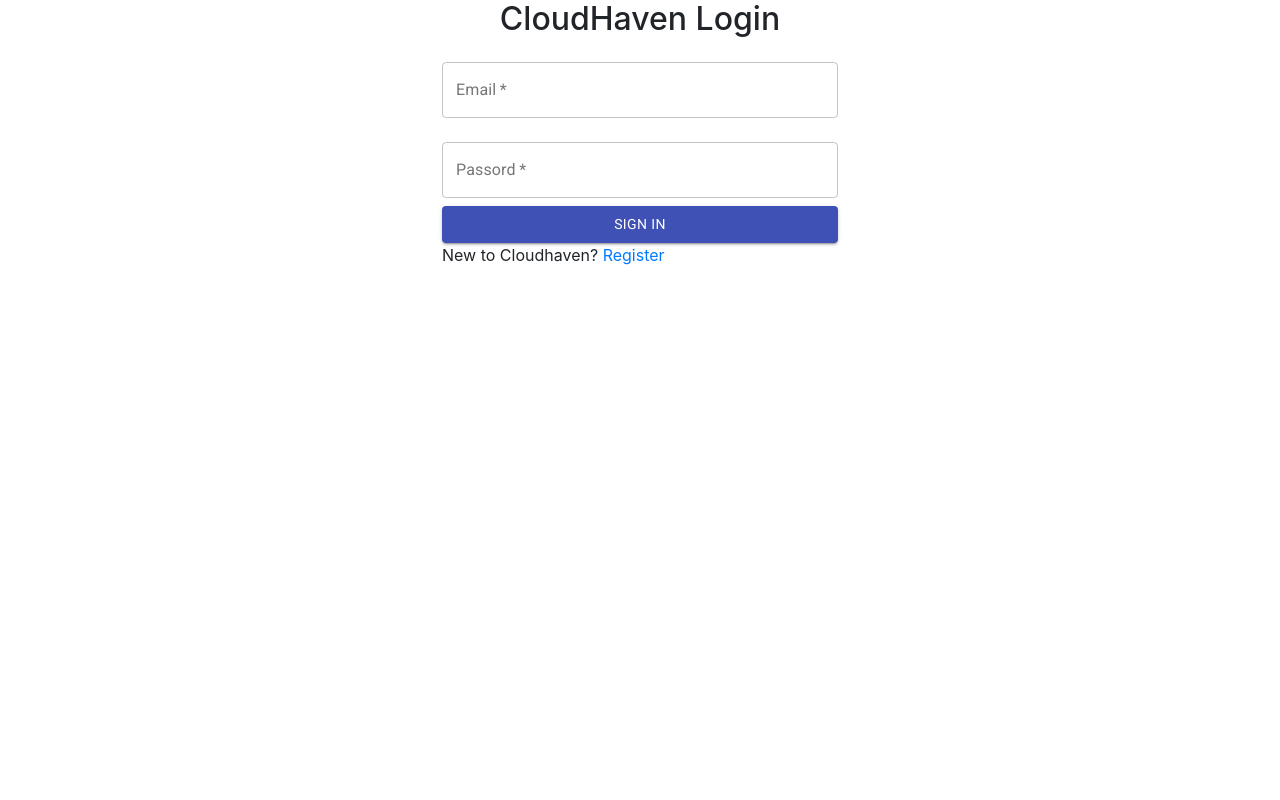
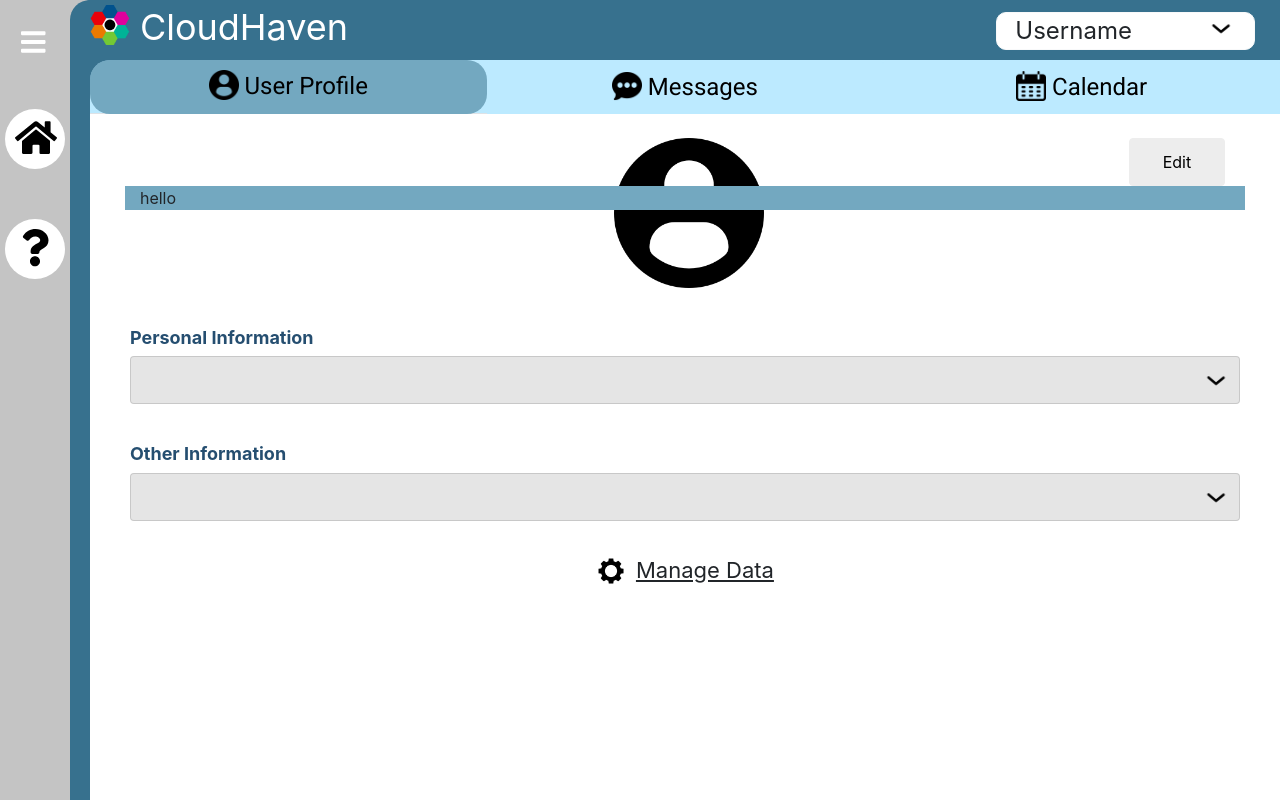
Before and after one commit to CPSECapstone/CloudHaven, a React (Create React App) app in the folder frontend/: page /home in a window 1280 px wide. Before the commit this address led to /login. Built offline with nearby package versions, Linux system fonts and the light colour scheme.

Commit message:
created new components for user data popup and app data row that goes inside the data popup
Co-authored-by: ShreyaTumma <ShreyaTumma@users.noreply.github.com>

```diff
--- a/frontend/src/App.js
+++ b/frontend/src/App.js
@@ -11,7 +11,7 @@ function App() {
     <BrowserRouter>
         <Switch>
           <PublicRoute restricted={true} exact path='/' component = {Landing}/>
-          <PrivateRoute path='/home' component = {Home}/>
+          <PublicRoute path='/home' component = {Home}/>
           <PublicRoute restricted={true} path='/login' component={Login}/>
           <PublicRoute restricted={true} path='/register'
             component={Registration}/>
--- a/frontend/src/Components/Home/Home.js
+++ b/frontend/src/Components/Home/Home.js
@@ -1,6 +1,7 @@
 import profile from "../../Images/profileUser.png";
 import React from "react";
 import { SideBar, TopBar, TabSystem } from '../components';
+import UserProfile from "../UserProfile/UserProfile";
 import {withRouter} from 'react-router-dom';
 import './Home.css';
 
@@ -11,7 +12,7 @@ function Home() {
             <div id="PageFrame">
                 <TopBar />
                 <div id="MainContent">
-            <TabSystem dynamicTabIcon={profile} dynamicTabTitle="User Profile"/>
+                <TabSystem dynamicTabIcon={profile} dynamicTabTitle="User Profile" dynamicTabContent={<UserProfile/>}/>
                 </div>
             </div>
         </div>
--- a/frontend/src/Components/TabSystem/TabSystem.js
+++ b/frontend/src/Components/TabSystem/TabSystem.js
@@ -11,7 +11,7 @@ export default (props) => {
             <Tab eventKey="DynamicTab" title={
 					<span> <img className="TabIcon" src={props.dynamicTabIcon} height="30"/> {props.dynamicTabTitle} </span>
 				}>
-               <UserProfile/>
+               {props.dynamicTabContent}
             </Tab>
             <Tab eventKey="Messages" title={
 					<span> <img className="TabIcon" src={chatBubble} height="30"/> Messages </span>
--- /dev/null
+++ b/frontend/src/Components/UserDataPopup/AppDataRow.css
@@ -0,0 +1,47 @@
+.AppDataRow {
+    align-items: center;
+    background-color: #73A8C0;
+}
+
+.VendorName {
+    font-size: 18px;
+}
+
+.checkbox {
+    position: relative;
+    bottom: 30px;
+}
+
+.checkbox > input {
+    position: absolute;
+    width: 60px;
+    height: 60px;
+    opacity: 0;
+}
+
+.checkbox .overlay {
+    position: absolute;
+    width: 60px;
+    height: 60px;
+    background-color: white;
+    border-radius: 20px;
+    border: 1px solid #8A8A8A;
+    pointer-events: none;
+}
+
+.checkbox .icon {
+    color: white;
+    display: none;
+}
+
+.checkbox input:checked ~ .overlay {
+    background-color: white;
+    border-radius: 20px;
+    border: 1px solid #8A8A8A;
+    opacity: 1;
+}
+
+.checkbox input:checked ~ .overlay .icon {
+    display: block;
+    margin-top: 3px;
+}
--- /dev/null
+++ b/frontend/src/Components/UserDataPopup/AppDataRow.js
@@ -0,0 +1,56 @@
+import React, {useState, useEffect} from 'react';
+import { Container, Row, Col } from 'react-bootstrap'
+import profile from "../../Images/profileUser.png";
+import checkmark from "../../Images/black-checkmark.png";
+import './AppDataRow.css';
+
+export default props => {
+    const [vendorId, setVendorId] = useState("");
+    const [vendorName, setVendorName] = useState("");
+
+    const getVendorAppData = () => {
+
+    };
+
+    return (
+        <Container>
+            <Row className="AppDataRow">
+                <Col>
+                    <div className="VendorIcon">
+                        <img src={profile} height="84"/>
+                    </div>
+                </Col>
+                <Col>
+                    <div class="VendorName" >
+                        <b>{vendorName}</b>
+                    </div>
+                </Col>
+                <Col className="checkbox" md={{ offset: 1 }}>
+                    <input type="checkbox" />
+                    <span class="overlay">
+                        <img src={checkmark} class="icon" height="53"/>
+                    </span>
+                </Col>
+                <Col className="checkbox">
+                    <input type="checkbox"/>
+                    <span class="overlay">
+                        <img src={checkmark} class="icon" height="53"/>
+                    </span>
+                </Col>
+                <Col className="checkbox">
+                    <input type="checkbox"/>
+                    <span class="overlay">
+                        <img src={checkmark} class="icon" height="53"/>
+                    </span>
+                </Col>
+                <Col className="checkbox">
+                    <input type="checkbox"/>
+                    <span class="overlay">
+                        <img src={checkmark} class="icon" height="53"/>
+                    </span>
+                </Col>
+            </Row>
+        </Container>
+    )
+
+}
--- /dev/null
+++ b/frontend/src/Components/UserDataPopup/UserDataPopup.css
@@ -0,0 +1,7 @@
+
+.DataPopup {
+    z-index: 1000;
+    background-color: #73A8C0;
+    position: absolute;
+    width: 70em;
+}
--- /dev/null
+++ b/frontend/src/Components/UserDataPopup/UserDataPopup.js
@@ -0,0 +1,15 @@
+import { Container } from "react-bootstrap";
+import React from "react";
+import "./UserDataPopup.css";
+
+export default (props) => {
+
+    if (!props.display) {
+        return null;
+    }
+    return (
+        <Container className="DataPopup">
+            hello
+        </Container>
+    )
+}
--- a/frontend/src/Components/UserProfile/UserProfile.css
+++ b/frontend/src/Components/UserProfile/UserProfile.css
@@ -41,13 +41,21 @@
     text-align: start;
 }
 
+.ManageData {
+    display: flex;
+    justify-content: center;
+    align-items: center;
+}
+
 .SettingsIcon {
-    margin-top: 0.7em;
+    cursor: pointer;
+    padding-right: 10px;
 }
 
 .ManageDataText {
     font-size: 22px;
     color: #254E70;
+    cursor: pointer;
 }
 
 .Caret {
@@ -67,3 +75,10 @@
     padding: 1em;
     padding-top: 0;
 }
+
+.Popup {
+    position: relative;
+    left: 50%;
+    top: 3em;
+    margin-left: -35em;
+}
--- a/frontend/src/Components/UserProfile/UserProfile.js
+++ b/frontend/src/Components/UserProfile/UserProfile.js
@@ -1,12 +1,13 @@
 import React from "react";
 import { Container, Row, Col, Button, Nav } from 'react-bootstrap';
-import Accordion from 'react-bootstrap/Accordion'
-import Card from 'react-bootstrap/Card'
-import Form from 'react-bootstrap/Form'
+import Accordion from 'react-bootstrap/Accordion';
+import Card from 'react-bootstrap/Card';
+import caretDown from "../../Images/caretDown.png";
+import Form from 'react-bootstrap/Form';
 import profile from "../../Images/profileUser.png";
-import settings from "../../Images/settings.png"
+import settings from "../../Images/settings.png";
 import spacer from "../../Images/userProfileSpacer.png";
-import caretDown from "../../Images/caretDown.png";
+import { UserDataPopup } from "../components";
 import './UserProfile.css'
 
 const UserProfile = () => {
@@ -19,7 +20,8 @@ const UserProfile = () => {
     const [ email, setEmail ] = React.useState('test@test.gov');
     const [ phoneNumber, setPhoneNumber ] = React.useState('555-555-5555');
     const [ birthDate, setBirthDate ] = React.useState('2021-01-01');
-    const [ buttonText, setButtonText ] = React.useState("Edit")
+    const [ buttonText, setButtonText ] = React.useState("Edit");
+    const [ userDataPopup, setUserDataPopup ] = React.useState(false)
 
     const [ firstNameFormData, setFirstNameFormData ] = React.useState({
         controlId: 'formFirstName',
@@ -81,20 +83,19 @@ const UserProfile = () => {
 
     const ManageDataButton = () => {
         return (
-            <Nav
-                className="justify-content-center"
-                activeKey="/home"
-                onSelect={(selectedKey) => alert(`${selectedKey} goes here`)}
-            >
+            <div className='ManageData' onClick={setUserDataPopup(true)}>
                 <img className="SettingsIcon" src={settings} height="30" />
-                <Nav.Link className="ManageDataText" eventKey="ManageDataPopup"> <u>Manage Data</u></Nav.Link>
-            </Nav>
+                <a className="ManageDataText"> <u>Manage Data</u> </a>
+            </div>
         )
     }
 
 
     return (
         <Container className='UserProfileWrapper'>
+            <div className="Popup">
+                <UserDataPopup display={userDataPopup}/>
+            </div>
             <ProfileHeader/>
                 <header className="AccordionHeader">Personal Information</header>
             <Accordion className='InfoAccordion'>
--- a/frontend/src/Components/components.js
+++ b/frontend/src/Components/components.js
@@ -7,3 +7,5 @@ export {default as _404} from './404/404';
 export {default as SideBar} from './SideBar/SideBar';
 export {default as Home} from './Home/Home';
 export {default as TopBar} from './TopBar/TopBar';
+export {default as UserDataPopup} from './UserDataPopup/UserDataPopup';
+export {default as AppDataRow} from './UserDataPopup/AppDataRow';
```
Also changed, not shown: frontend/src/Images/black-checkmark.png (added). Lines whose indentation alone changed are shown as unchanged.
